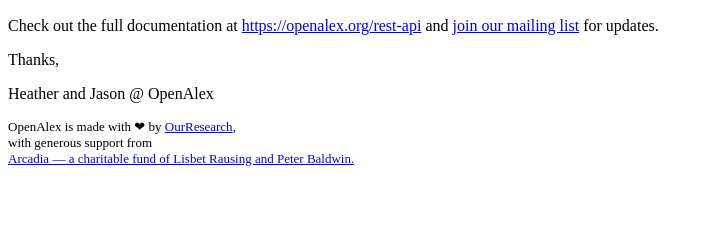
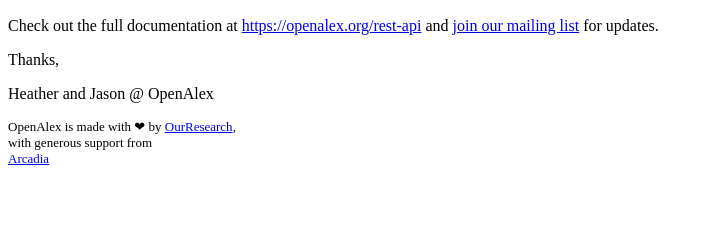
Before and after one commit to SonamPans/openalex-api-proxy, a Flask app: template templates/api_key_registration.html in a window 1280 px wide. Shown: the part 237-484 px from the top of the page, without its empty margins (0-713 px from the left). Run offline with Flask 2, Linux system fonts and the light colour scheme; the template is opened without the code that fills it, so the values that code supplies are empty; parts of the project's set-up code (start-up, migrations or seed data) failed here and were passed over; some libraries are stand-ins or nearby versions.

Commit message:
Modify Arcadia grant text

```diff
--- a/templates/api_key_registration.html
+++ b/templates/api_key_registration.html
@@ -32,7 +32,7 @@
         <p class="sig">
             OpenAlex is made with ❤︎ by <a href="https://ourresearch.org/">OurResearch</a>,<br>
             with generous support from<br>
-            <a href="https://www.arcadiafund.org.uk/">Arcadia — a charitable fund of Lisbet Rausing and Peter Baldwin.</a>
+            <a href="https://www.arcadiafund.org.uk/">Arcadia</a>
         </p>
     </body>
 </html>
```
